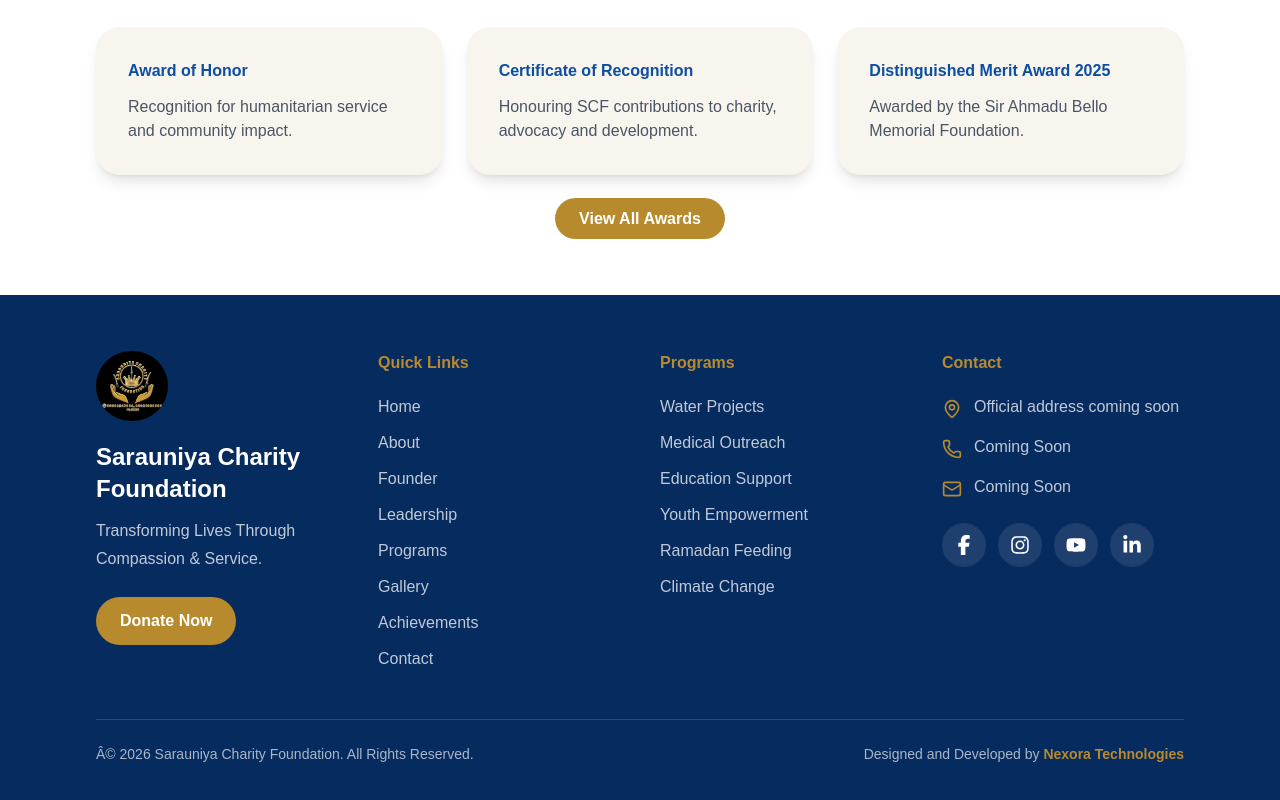
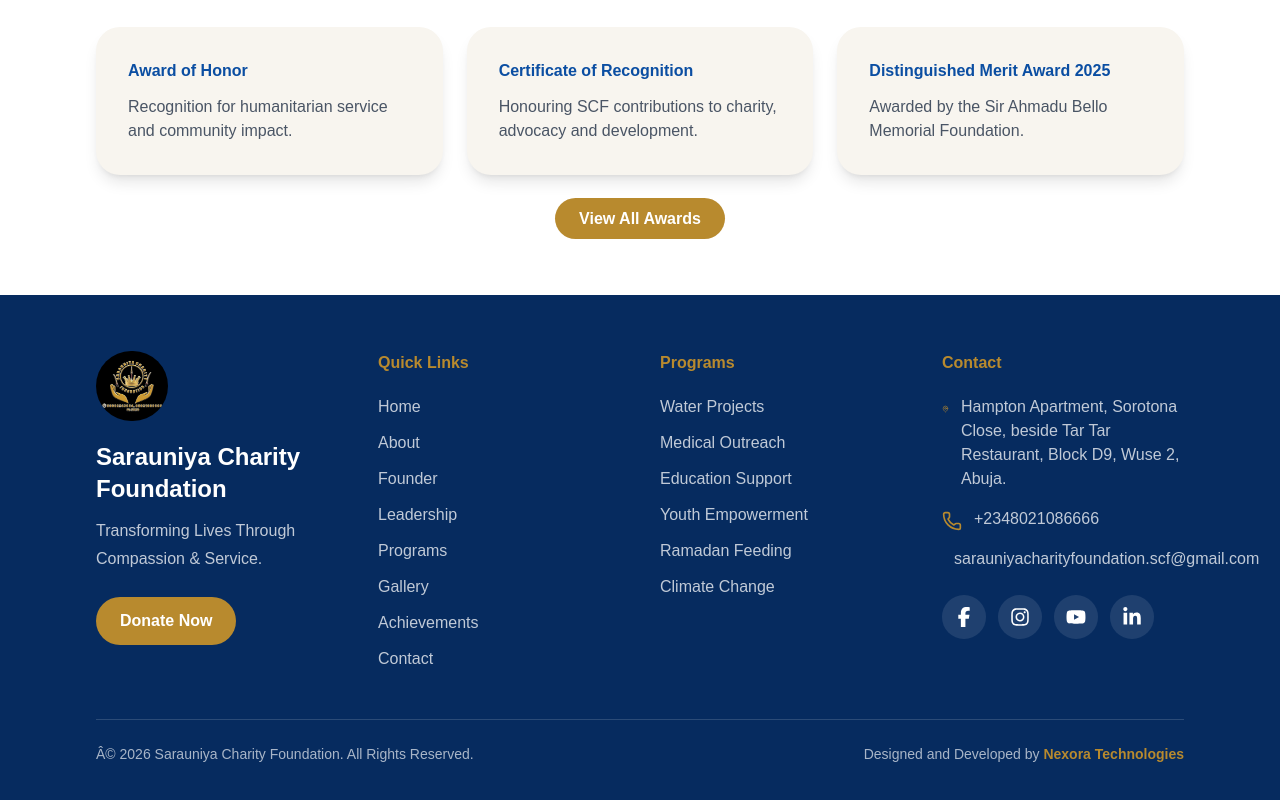
Before and after one commit to YUSUFUMARWALI/sarauniya-foundation, a Next.js app: page / in a window 1280 px wide. Shown: the part 3239-4039 px from the top of the page. Built offline with nearby package versions, Linux system fonts and the light colour scheme.

Commit message:
Finalize SCF contact information

```diff
--- a/data/site.ts
+++ b/data/site.ts
@@ -17,9 +17,11 @@ export const site = {
   },
 
   contact: {
-    address: "Official address coming soon",
-    phone1: "Coming Soon",
-    phone2: "Coming Soon",
-    email: "Coming Soon",
+    address:
+  "Hampton Apartment, Sorotona Close, beside Tar Tar Restaurant, Block D9, Wuse 2, Abuja.",
+phone1: "+2348021086666",
+phone2: "+2348094044442",
+phone3: "+2348027245341",
+email: "sarauniyacharityfoundation.scf@gmail.com",
   },
 };
```
